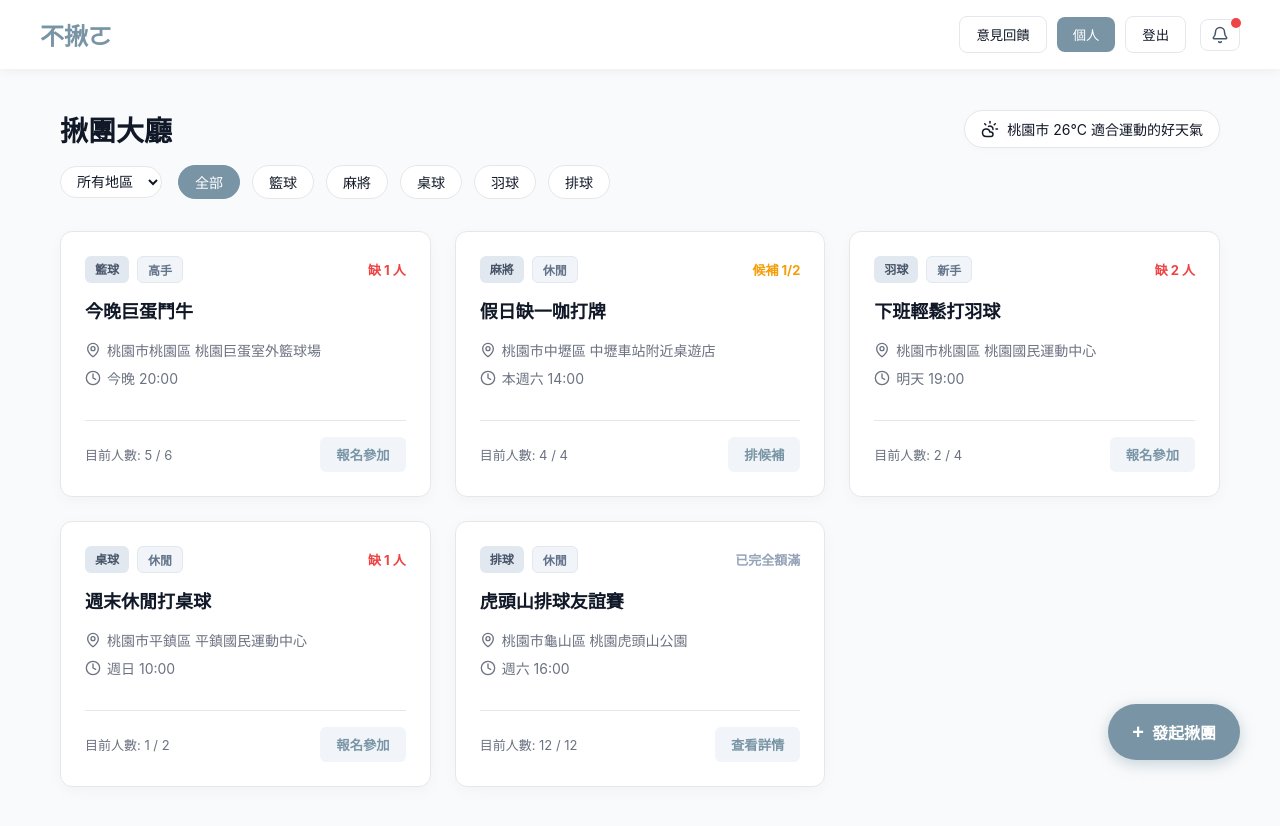
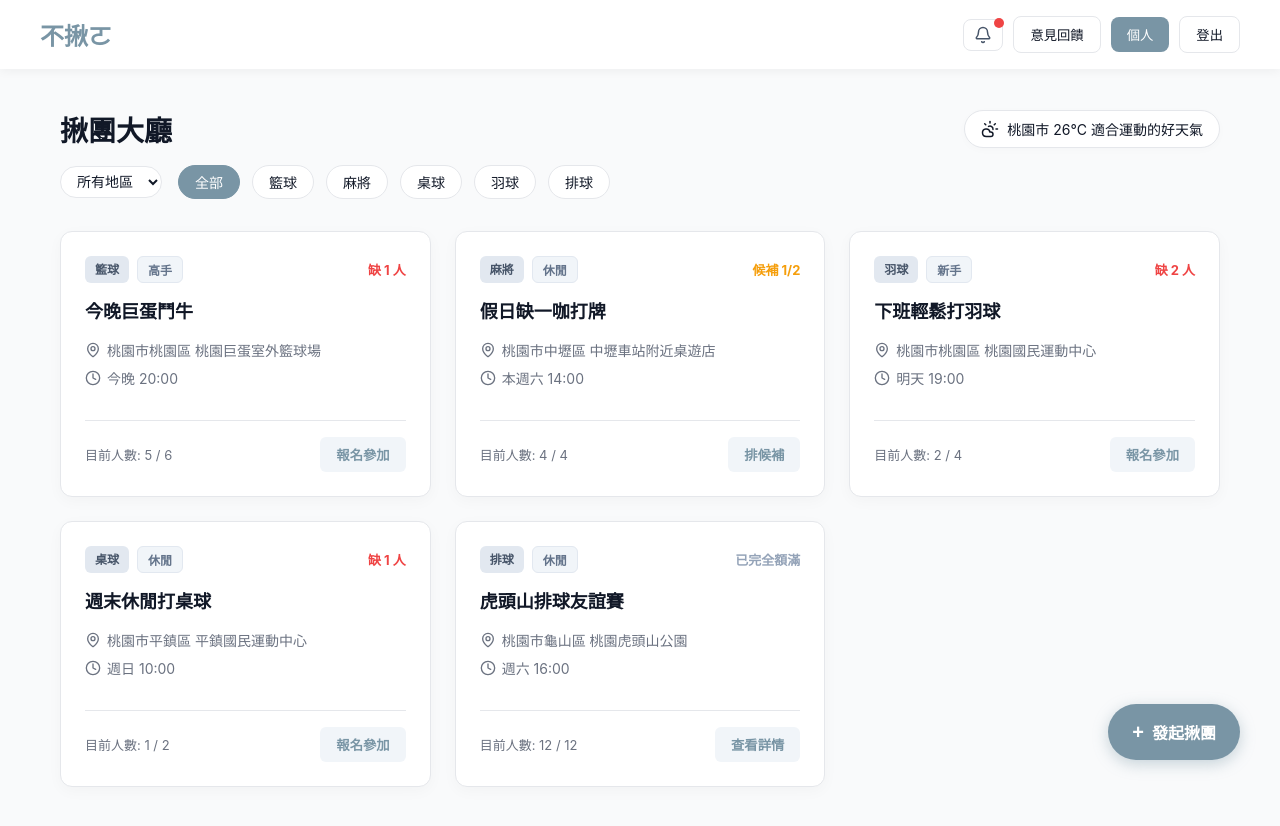
Before and after one commit to B1329041/database_web, a React (Vite) app: page /nojo/home in a window 1280 px wide. Built offline with nearby package versions, Linux system fonts and the light colour scheme.

Commit message:
Move notification center before feedback button

```diff
--- a/src/pages/Home.jsx
+++ b/src/pages/Home.jsx
@@ -199,14 +199,11 @@ function Home() {
       {/* 導覽列 */}
       <nav className="navbar">
         <div className="navbar-logo">不揪ㄛ</div>
-        <div className="navbar-actions" style={{ display: 'flex', gap: '10px', alignItems: 'center', position: 'relative' }}>
-          <button className="btn-outline" onClick={() => setIsFeedbackOpen(true)}>意見回饋</button>
-          <button className="btn-primary" onClick={() => navigate('/profile')}>個人</button>
-          <button className="btn-outline" onClick={handleLogout}>登出</button>
-
+        <div className="navbar-actions" style={{ display: 'flex', gap: '10px', alignItems: 'center' }}>
+          <div style={{ position: 'relative' }}>
             <button
               className="btn-outline"
-            style={{ position: 'relative', padding: '6px 10px', display: 'flex', alignItems: 'center', justifyContent: 'center', marginLeft: '4px' }}
+              style={{ position: 'relative', padding: '6px 10px', display: 'flex', alignItems: 'center', justifyContent: 'center' }}
               onClick={() => setShowNotifications(!showNotifications)}
             >
               <Bell size={18} color="#475569" />
@@ -252,6 +249,11 @@ function Home() {
                 </div>
               </div>
             )}
+          </div>
+
+          <button className="btn-outline" onClick={() => setIsFeedbackOpen(true)}>意見回饋</button>
+          <button className="btn-primary" onClick={() => navigate('/profile')}>個人</button>
+          <button className="btn-outline" onClick={handleLogout}>登出</button>
         </div>
       </nav>
 
```
Lines whose indentation alone changed are shown as unchanged.
